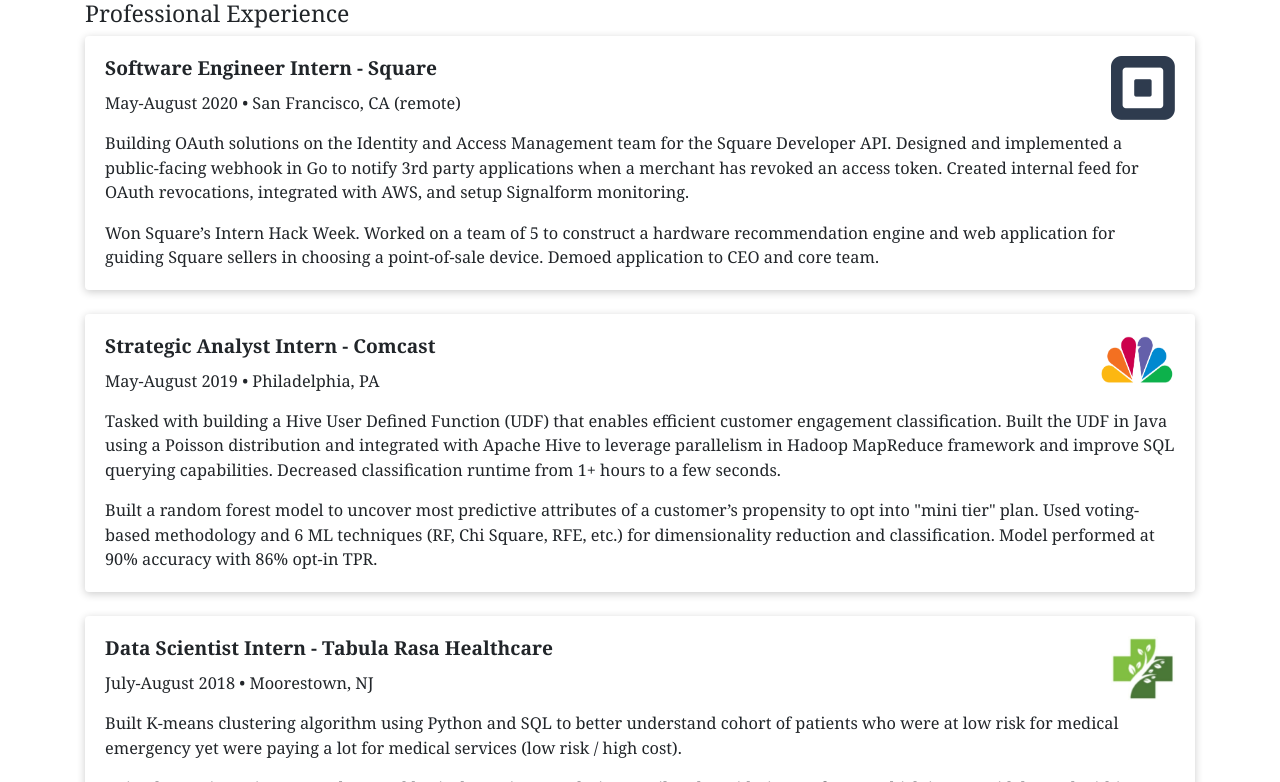
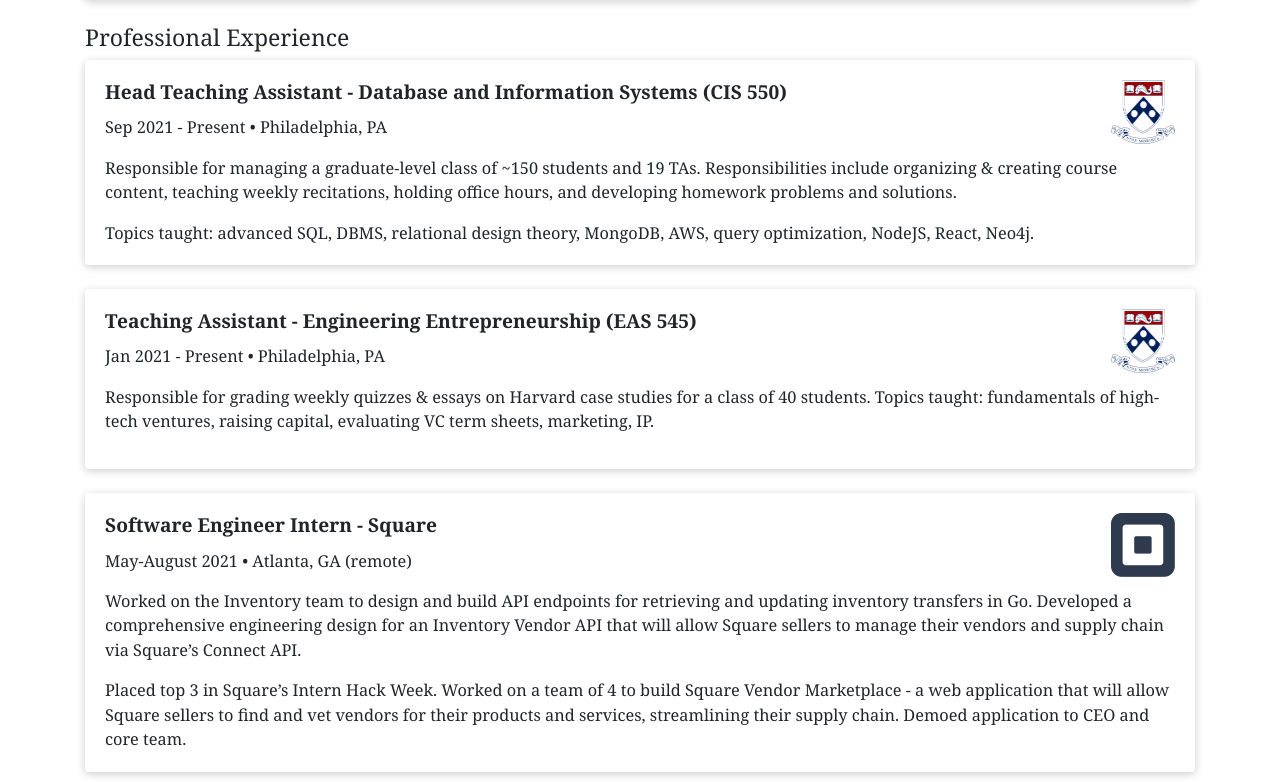
Before and after one commit to jackg235/my-portfolio, a React (Create React App) app: page / in a window 1280 px wide. Shown: the part 2038-2820 px from the top of the page. Built offline with nearby package versions, Linux system fonts and the light colour scheme.

Commit message:
update resume and work experience

```diff
--- a/src/components/Home.jsx
+++ b/src/components/Home.jsx
@@ -201,7 +201,7 @@
       date: "2020-2022",
       gpa: "4.0",
       p1:
-        "Coursework: Applied Machine Learning, Databases, Engineering Entrepreneurship",
+        "Coursework (* indicates A+ letter grade):  Applied Machine Learning*, Internet & Web Systems*, Database and Information Systems, Product Design*, Programming for the Web*, Theory of Computation, Advanced Analysis of Algorithms",
     });
     education.push({
       title:
@@ -211,7 +211,7 @@
       image: penn,
       image_class: "company-logo",
       date: "2017-2021",
-      gpa: 3.60,
+      gpa: 3.61,
       p1: "Minors: Math | Data Science | Entrepreneurship",
       p2: `Coursework: Data Structures and Algorithms, Scalable and Cloud Computing,
             iOS Development, Advanced Probability, Software Design,
@@ -234,6 +234,38 @@
 
   getWorkExperience() {
     var exp = [];
+    exp.push({
+      title: "Head Teaching Assistant - Database and Information Systems (CIS 550) ",
+      image: penn,
+      image_class: "company-logo",
+      date: "Sep 2021 - Present",
+      loc: "Philadelphia, PA",
+      p1: `Responsible for managing a graduate-level class of ~150 students and 19 TAs. Responsibilities
+      include organizing & creating course content, teaching weekly recitations, holding office hours, and
+      developing homework problems and solutions.`,
+      p2: `Topics taught: advanced SQL, DBMS, relational design theory, MongoDB, AWS, query optimization,
+      NodeJS, React, Neo4j.`,
+    });
+    exp.push({
+      title: "Teaching Assistant - Engineering Entrepreneurship (EAS 545) ",
+      image: penn,
+      image_class: "company-logo",
+      date: "Jan 2021 - Present",
+      loc: "Philadelphia, PA",
+      p1: `Responsible for grading weekly quizzes & essays on Harvard case studies for a class of 40 students.
+      Topics taught: fundamentals of high-tech ventures, raising capital, evaluating VC term sheets, marketing, IP.`,
+    });
+    exp.push({
+      title: "Software Engineer Intern - Square",
+      image: square,
+      image_class: "company-logo",
+      date: "May-August 2021",
+      loc: "Atlanta, GA (remote)",
+      p1: `Worked on the Inventory team to design and build API endpoints for retrieving and updating inventory transfers in Go.
+      Developed a comprehensive engineering design for an Inventory Vendor API that will allow Square sellers to manage their vendors and supply chain via Square’s Connect API. `,
+      p2: `Placed top 3 in Square’s Intern Hack Week. Worked on a team of 4 to build Square Vendor Marketplace - a web application that will allow Square sellers to find and
+      vet vendors for their products and services, streamlining their supply chain. Demoed application to CEO and core team.`,
+    });
     exp.push({
       title: "Software Engineer Intern - Square",
       image: square,
```
Also changed, not shown: 1 other file (tests, documents, lock files or other folders).
